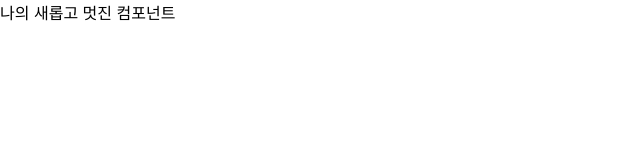
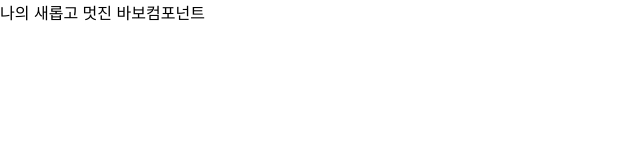
Before and after one commit to my-project-distribution/react_study, a React (Create React App) app: page / in a window 1280 px wide. Shown: the top 160 px of the page, without its empty margins (0-640 px from the left). Built offline with nearby package versions, Linux system fonts and the light colour scheme.

Commit message:
defaultProps

```diff
--- a/src/MyComponent.js
+++ b/src/MyComponent.js
@@ -1,5 +1,9 @@
-const MyComponent = () =>{
-    return <div>나의 새롭고 멋진 컴포넌트</div>;
+const MyComponent = props =>{
+    return <div>나의 새롭고 멋진 {props.name}컴포넌트</div>;
+}
+
+MyComponent.defaultProps = {
+    name : '바보'
 }
 
 export default MyComponent;
```
Also changed, not shown: src/App.scss (added).
